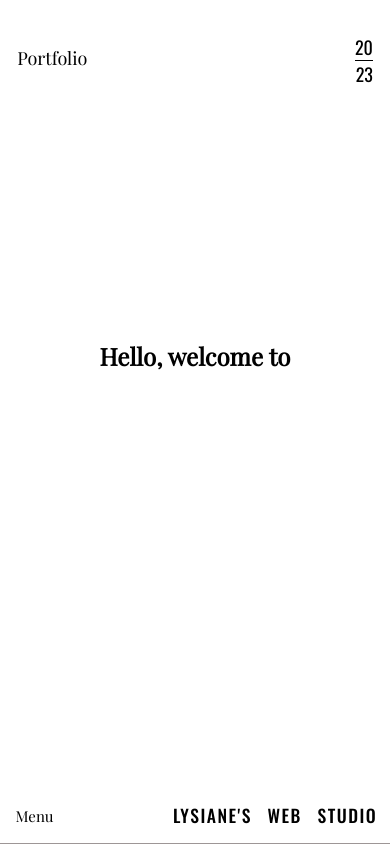
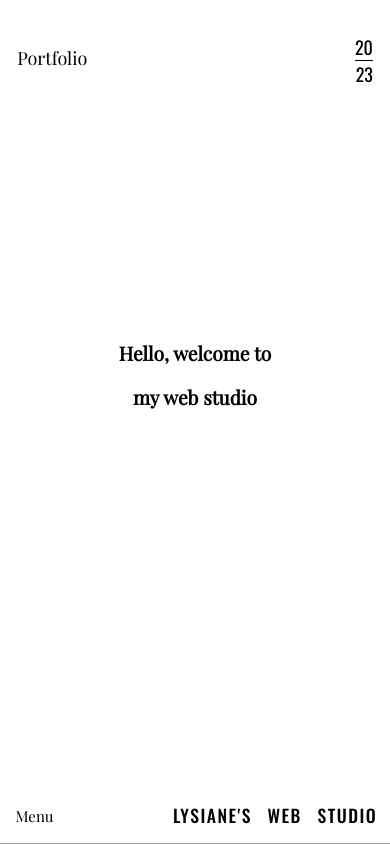
Before and after one commit to Lysianedon/lysianewebstudio, a Vue app in the folder frontend/: page / in a window 390 px wide. Shown: the top 844 px of the page. Built offline with nearby package versions, Linux system fonts and the light colour scheme; no server answers.

Commit message:
working on responsive

```diff
--- a/frontend/src/views/HomeView.vue
+++ b/frontend/src/views/HomeView.vue
@@ -7,7 +7,7 @@
         </div>
         <div class="year"><span>20</span><div class="line"></div><span>23</span></div>
       </header>
-      <h2 class="welcome">Hello, welcome to</h2>
+      <h2 class="welcome">Hello, welcome to <span class="tagline-mobile"> my web studio</span></h2>
     </section>
     <Navbar class="navbar"/>
   <div id="presentation" class="presentation">
@@ -66,6 +66,9 @@ header{
 .navbar{
   position: sticky !important;
   top: 0;
+}
+.tagline-mobile{
+  display: none;
 }
 .portfolio-block{
   padding: 12px 0 0 0;
@@ -127,4 +130,17 @@ header{
 }
 }
 
+@media(max-width: 480px) {
+
+  .welcome{
+    font-size: 1.2em;
+  }
+  .tagline-mobile{
+    display: block;
+    margin: 2vh auto;
+    line-height: 150%;
+    text-decoration:wavy;
+  }
+}
+
 </style>
```
